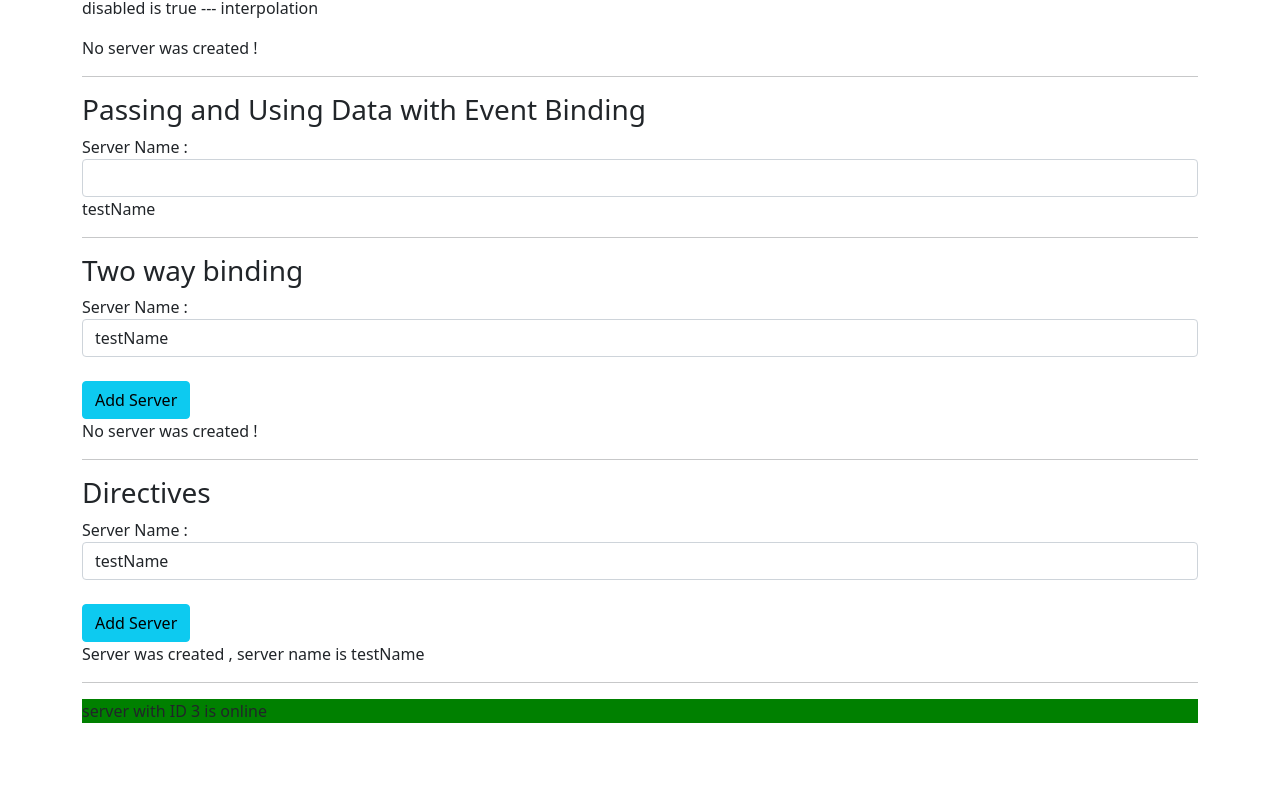
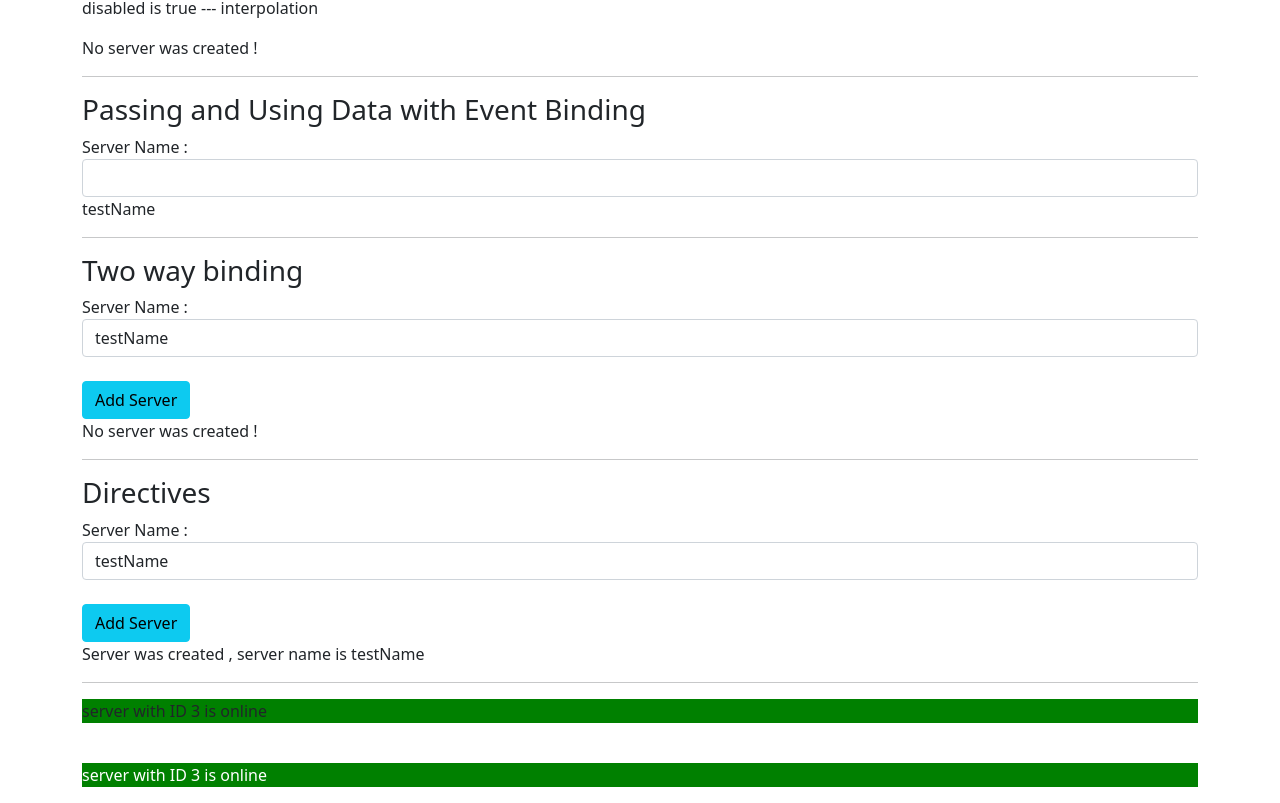
Before and after one commit to Rena-Tokhi/Angular, an Angular app in the folder Angular/: page / in a window 1280 px wide. Shown: the part 779-1582 px from the top of the page. Before the commit the page ends 1518 px from the top, so only its background shows below. Built offline with nearby package versions, Linux system fonts and the light colour scheme.

Commit message:
Applying CSS Classes Dynamically with ngClass

```diff
--- a/Angular/src/app/ng-style/ng-style.component.html
+++ b/Angular/src/app/ng-style/ng-style.component.html
@@ -1,2 +1,7 @@
 
 <p [ngStyle] ="{backgroundColor : getColor()} "> {{'server'}} with ID {{ serverId }} is {{ getServerStatus() }} </p>
+<br>
+<p
+ [ngStyle] ="{backgroundColor : getColor()} "
+ [ngClass] = "{online : serverStatus === 'online'} "
+> {{'server'}} with ID {{ serverId }} is {{ getServerStatus() }} </p>
--- a/Angular/src/app/ng-style/ng-style.component.ts
+++ b/Angular/src/app/ng-style/ng-style.component.ts
@@ -3,7 +3,11 @@ import { Component, OnInit } from '@angular/core';
 @Component({
   selector: 'app-ng-style',
   templateUrl: './ng-style.component.html',
-  styleUrls: ['./ng-style.component.css']
+  styles: [`
+  .online {
+    color :white;
+  }
+  `]
 })
 export class NgStyleComponent implements OnInit {
  serverId :number = 3;
```
